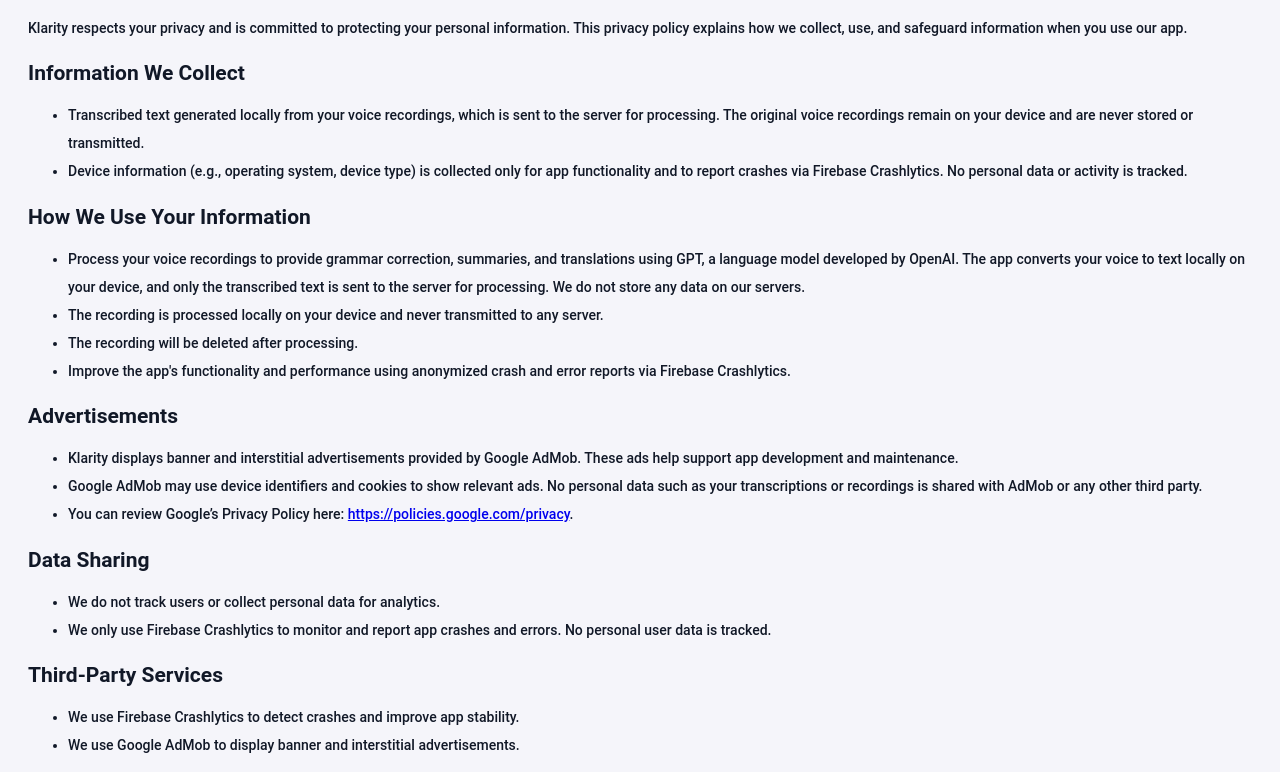
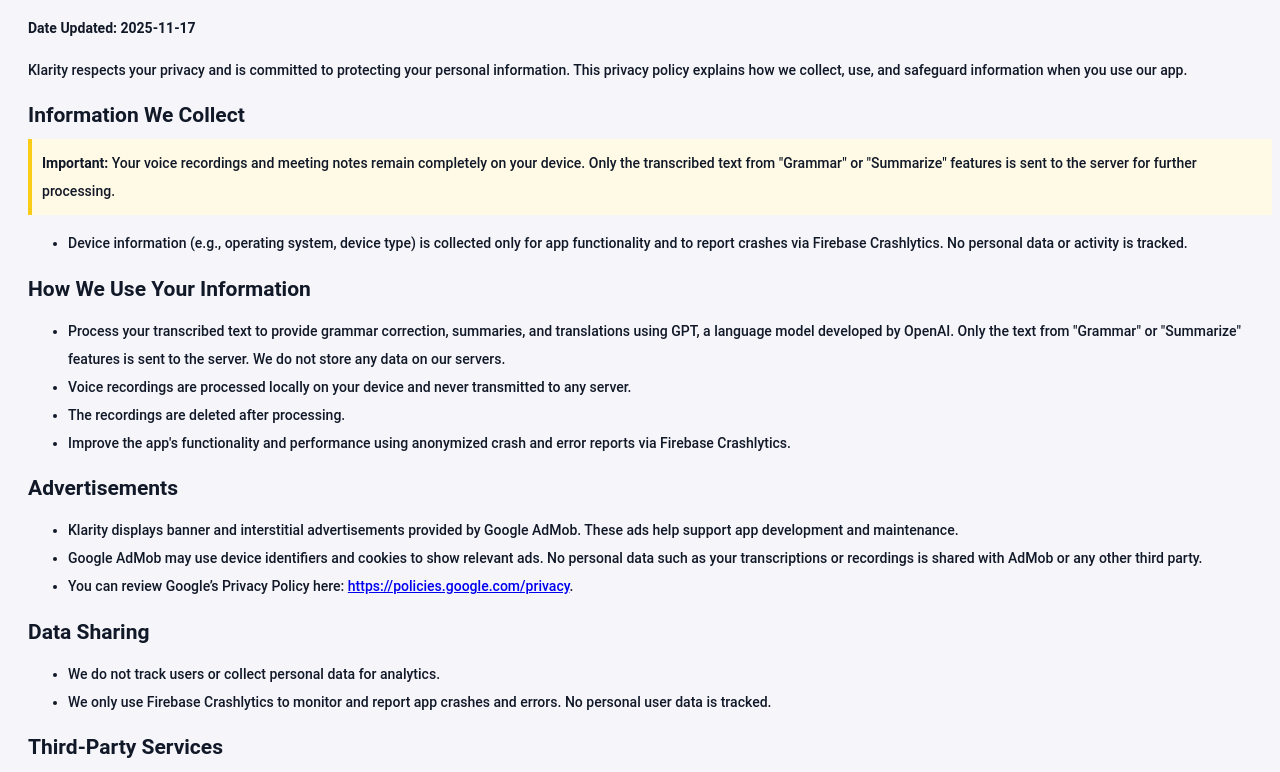
Before and after one commit to vkode-dev/vkode-dev.github.io, a plain HTML site: page klarity/privacy/index.html in a window 1280 px wide. Shown: the top 772 px of the page. Drawn offline with Linux system fonts and the light colour scheme.

Commit message:
Update index.html

```diff
--- a/klarity/privacy/index.html
+++ b/klarity/privacy/index.html
@@ -30,60 +30,73 @@
             ul.dashed > li:before {
                 content: "- ";
             }
+
+            .highlight {
+                background-color: #fffae6;
+                padding: 10px;
+                border-left: 4px solid #facc15;
+                margin-bottom: 10px;
+            }
         </style>
     </head>
 
     <body>
         <p>
-      Klarity respects your privacy and is committed to protecting your personal
-      information. This privacy policy explains how we collect, use, and
-      safeguard information when you use our app.
+            <strong>Date Updated: 2025-11-17</strong>
+        </p>
+
+        <p>
+            Klarity respects your privacy and is committed to protecting your
+            personal information. This privacy policy explains how we collect,
+            use, and safeguard information when you use our app.
         </p>
 
         <h2>Information We Collect</h2>
+        <div class="highlight">
+            <strong>Important:</strong> Your voice recordings and meeting notes
+            remain completely on your device. Only the transcribed text from
+            "Grammar" or "Summarize" features is sent to the server for further
+            processing.
+        </div>
         <ul>
             <li>
-        Transcribed text generated locally from your voice recordings, which is
-        sent to the server for processing. The original voice recordings remain
-        on your device and are never stored or transmitted.
-      </li>
-      <li>
-        Device information (e.g., operating system, device type) is collected
-        only for app functionality and to report crashes via Firebase
-        Crashlytics. No personal data or activity is tracked.
+                Device information (e.g., operating system, device type) is
+                collected only for app functionality and to report crashes via
+                Firebase Crashlytics. No personal data or activity is tracked.
             </li>
         </ul>
 
         <h2>How We Use Your Information</h2>
         <ul>
             <li>
-        Process your voice recordings to provide grammar correction, summaries,
-        and translations using GPT, a language model developed by OpenAI. The
-        app converts your voice to text locally on your device, and only the
-        transcribed text is sent to the server for processing. We do not store
-        any data on our servers.
+                Process your transcribed text to provide grammar correction,
+                summaries, and translations using GPT, a language model
+                developed by OpenAI. Only the text from "Grammar" or "Summarize"
+                features is sent to the server. We do not store any data on our
+                servers.
             </li>
             <li>
-        The recording is processed locally on your device and never transmitted
-        to any server.
+                Voice recordings are processed locally on your device and never
+                transmitted to any server.
             </li>
-      <li>The recording will be deleted after processing.</li>
+            <li>The recordings are deleted after processing.</li>
             <li>
-        Improve the app's functionality and performance using anonymized crash
-        and error reports via Firebase Crashlytics.
+                Improve the app's functionality and performance using anonymized
+                crash and error reports via Firebase Crashlytics.
             </li>
         </ul>
 
         <h2>Advertisements</h2>
         <ul>
             <li>
-        Klarity displays banner and interstitial advertisements provided by
-        Google AdMob. These ads help support app development and maintenance.
+                Klarity displays banner and interstitial advertisements provided
+                by Google AdMob. These ads help support app development and
+                maintenance.
             </li>
             <li>
-        Google AdMob may use device identifiers and cookies to show relevant
-        ads. No personal data such as your transcriptions or recordings is
-        shared with AdMob or any other third party.
+                Google AdMob may use device identifiers and cookies to show
+                relevant ads. No personal data such as your transcriptions or
+                recordings is shared with AdMob or any other third party.
             </li>
             <li>
                 You can review Google’s Privacy Policy here:
@@ -98,27 +111,32 @@
 
         <h2>Data Sharing</h2>
         <ul>
-      <li>We do not track users or collect personal data for analytics.</li>
             <li>
-        We only use Firebase Crashlytics to monitor and report app crashes and
-        errors. No personal user data is tracked.
+                We do not track users or collect personal data for analytics.
+            </li>
+            <li>
+                We only use Firebase Crashlytics to monitor and report app
+                crashes and errors. No personal user data is tracked.
             </li>
         </ul>
 
         <h2>Third-Party Services</h2>
         <ul>
             <li>
-        We use Firebase Crashlytics to detect crashes and improve app stability.
+                We use Firebase Crashlytics to detect crashes and improve app
+                stability.
             </li>
             <li>
-        We use Google AdMob to display banner and interstitial advertisements.
+                We use Google AdMob to display banner and interstitial
+                advertisements.
             </li>
         </ul>
 
         <h2>Data Security</h2>
         <ul>
             <li>
-        We implement reasonable security measures to protect your information.
+                We implement reasonable security measures to protect your
+                information.
             </li>
             <li>We comply with industry standards for data protection.</li>
         </ul>
@@ -127,8 +145,8 @@
         <ul>
             <li>We may update this privacy policy from time to time.</li>
             <li>
-        We will notify you of significant changes by posting a notice in the
-        app.
+                We will notify you of significant changes by posting a notice in
+                the app.
             </li>
         </ul>
 
```
Lines whose indentation alone changed are shown as unchanged.
